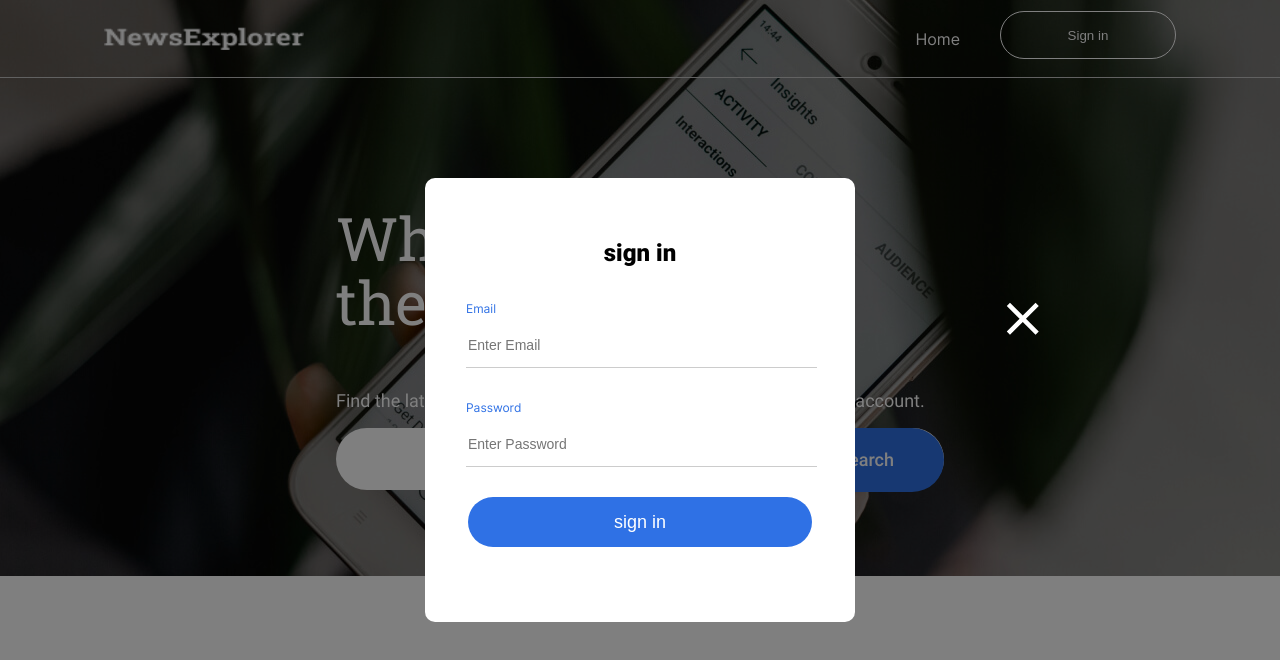
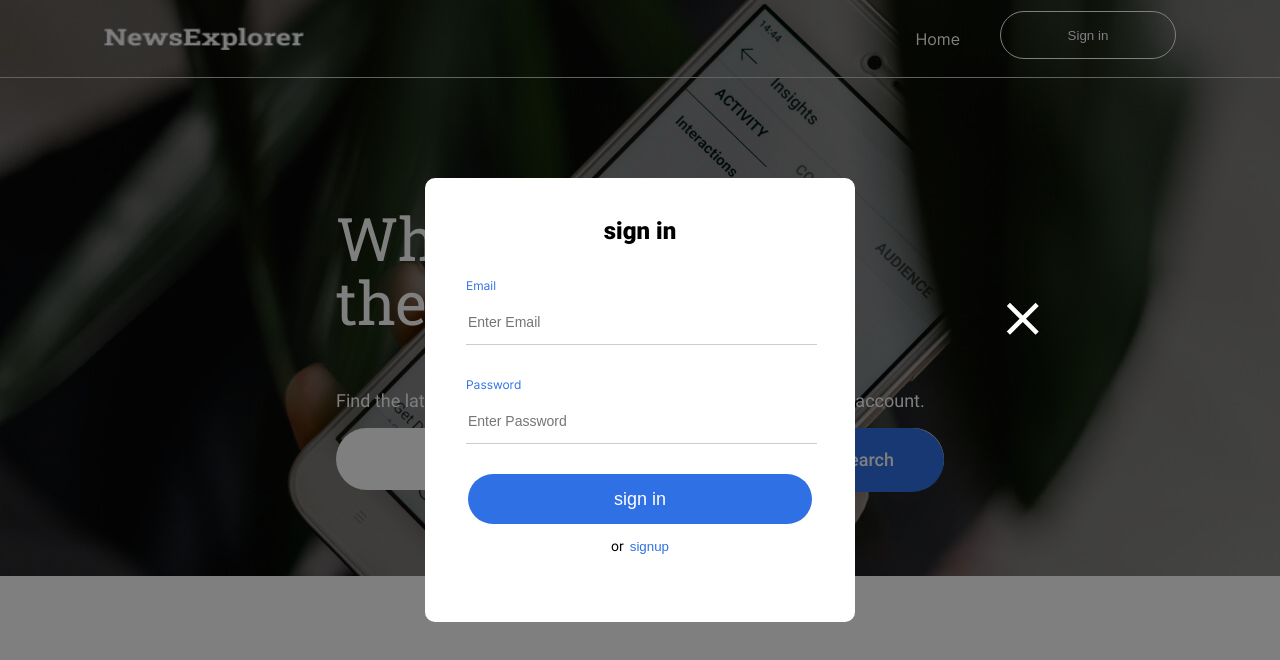
Before and after one commit to shimritz/news-explorer-frontend, a React (Create React App) app: page /signup in a window 1280 px wide. Both pictures are taken after a click on the button "Sign in". Shown: the top 660 px of the page. Built offline with nearby package versions, Linux system fonts and the light colour scheme.

Commit message:
popup redirect fixes

```diff
--- a/src/components/InfoTooltip/InfoTooltip.css
+++ b/src/components/InfoTooltip/InfoTooltip.css
@@ -45,7 +45,3 @@
 .info__link:hover {
   cursor: pointer;
 }
-
-.popup__redirect {
-  display: none;
-}
--- a/src/components/PopupWithForm/PopupWithForm.css
+++ b/src/components/PopupWithForm/PopupWithForm.css
@@ -78,9 +78,18 @@
 }
 
 .popup__redirect {
-  align-self: center;
-  background-color: chartreuse;
+  display: flex;
+  gap: 6px;
+  align-items: center;
+  justify-content: center;
+  font-size: 14px;
+  line-height: 17px;
 }
+
+.popup__redirect_hidden {
+  display: none;
+}
+
 .popup__redirect-button {
   background-color: transparent;
   border: none;
--- a/src/components/PopupWithForm/PopupWithForm.js
+++ b/src/components/PopupWithForm/PopupWithForm.js
@@ -8,7 +8,6 @@ function PopupWithForm({
   submit,
   buttonText,
   redirect,
-
   onRedirect,
 }) {
   const handleEscClose = (e) => {
@@ -34,7 +33,14 @@ function PopupWithForm({
           <button className="popup__button" type="submit" onClick={submit}>
             {buttonText}
           </button>
-          <p className="popup__redirect">
+
+          <p
+            className={
+              name && name === "info"
+                ? "popup__redirect_hidden"
+                : "popup__redirect"
+            }
+          >
             or{" "}
             <button
               className="popup__redirect-button"
--- a/src/components/SignIn/SignIn.css
+++ b/src/components/SignIn/SignIn.css
@@ -42,12 +42,3 @@
   min-height: 16px;
   color: #ff0000;
 }
-
-.popup__redirect {
-  display: flex;
-  gap: 6px;
-  align-items: center;
-  justify-content: center;
-  font-size: 14px;
-  line-height: 17px;
-}
--- a/src/components/SignUp/SignUp.css
+++ b/src/components/SignUp/SignUp.css
@@ -40,12 +40,3 @@
   min-height: 16px;
   color: #ff0000;
 }
-
-.popup__redirect {
-  display: flex;
-  gap: 6px;
-  align-items: center;
-  justify-content: center;
-  font-size: 14px;
-  line-height: 17px;
-}
```
